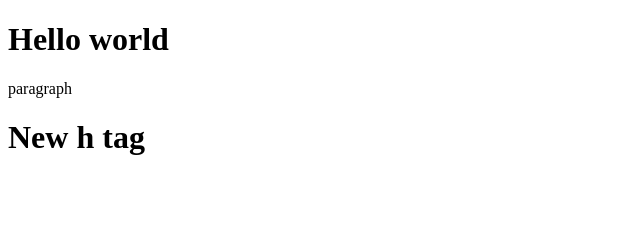
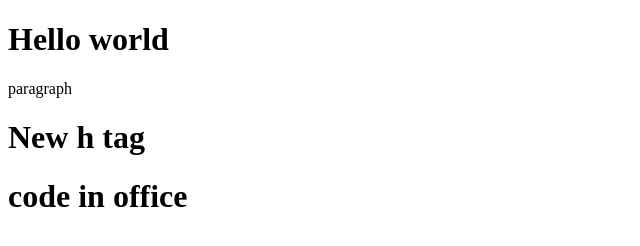
Before and after one commit to ulmasbektuliboev/github-tutorial, a plain HTML site: page index.html in a window 1280 px wide. Shown: the whole page, without its empty margins (0-640 px from the left). Drawn offline with Linux system fonts and the light colour scheme.

Commit message:
new code

```diff
--- a/index.html
+++ b/index.html
@@ -10,5 +10,6 @@
     <h1>Hello world</h1>
     <p>paragraph</p>
     <h1>New h tag</h1>
+    <h1>code in office</h1>
   </body>
 </html>
```
